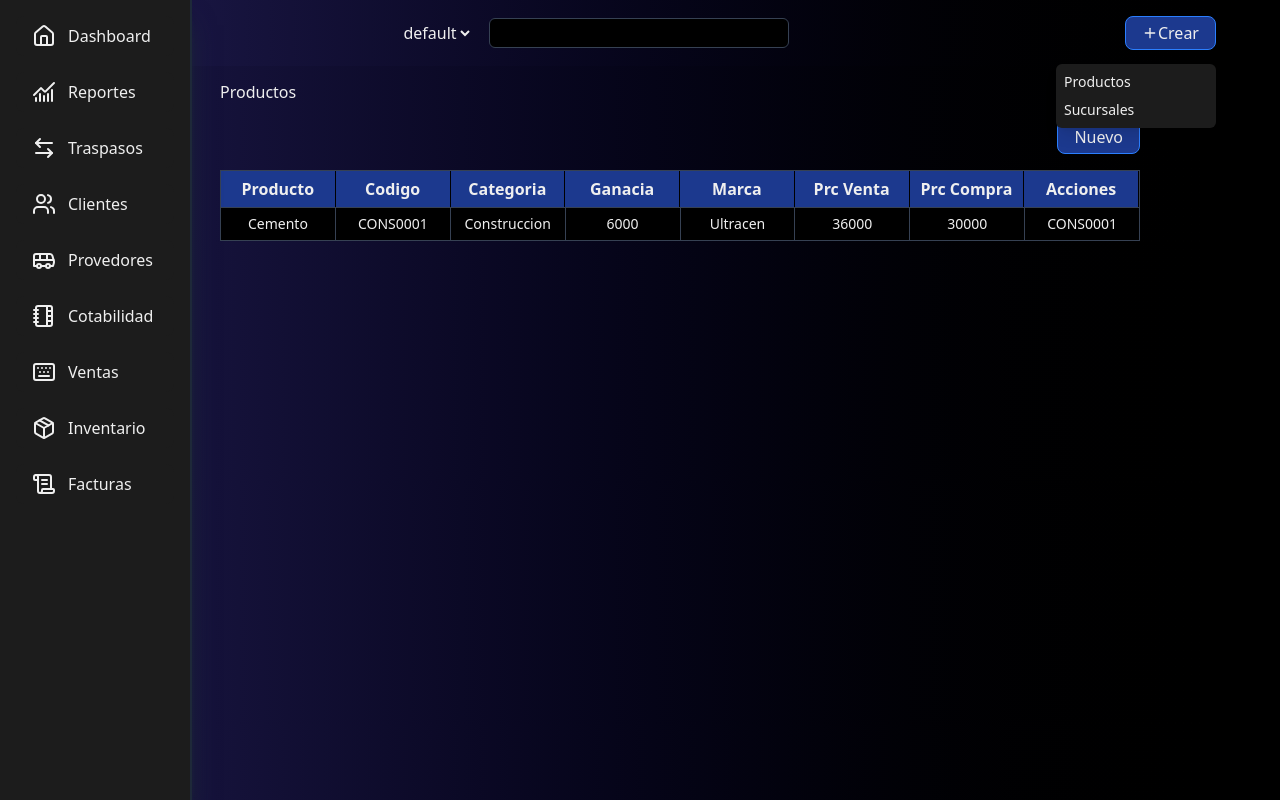
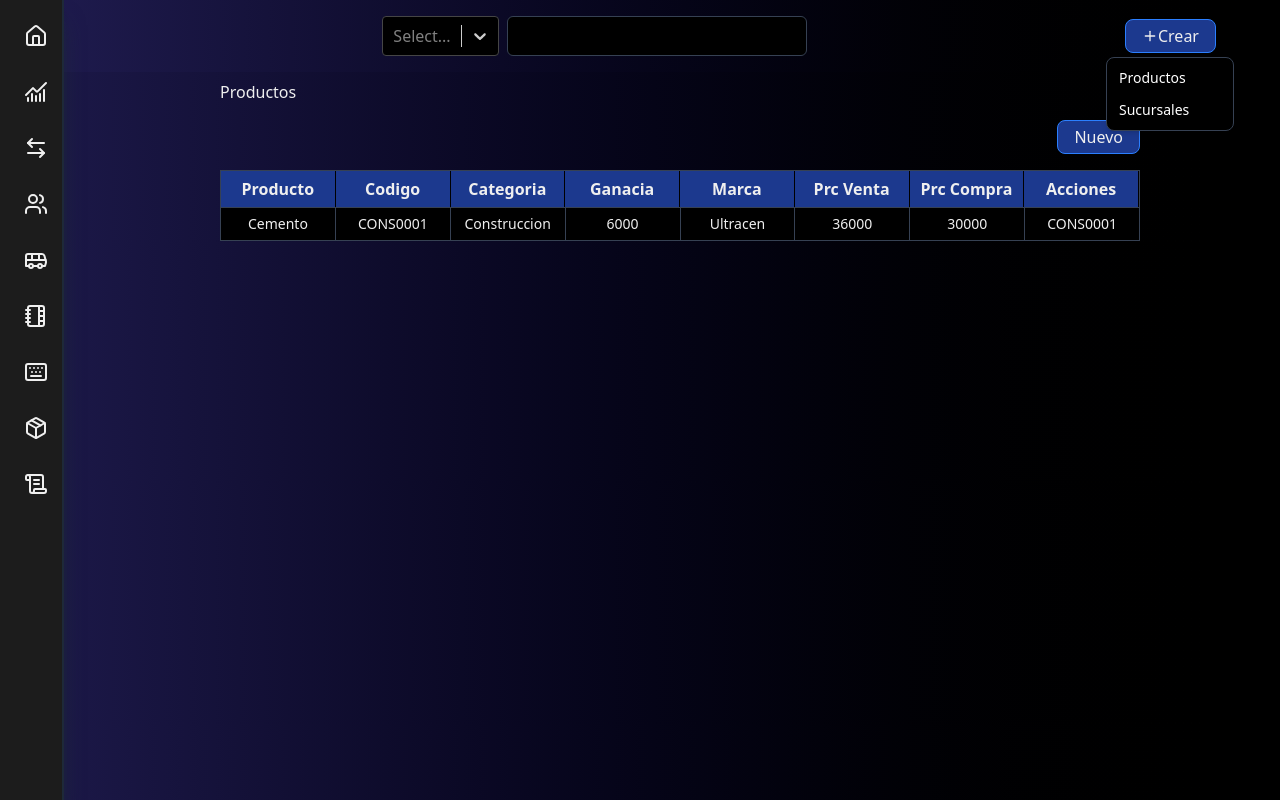
Before and after one commit to josuesss72/frontend-toolsflow, a Next.js app: page /dashboard/products in a window 1280 px wide. Both pictures are taken after a click on the button "Crear". Built offline with nearby package versions, Linux system fonts and the light colour scheme.

Commit message:
feat: agregar componentes de botón para eliminar y editar, y tabla de datos con paginación y filtrado

```diff
--- /dev/null
+++ b/src/app/components/buttons/ButtonDelete.tsx
@@ -0,0 +1,59 @@
+"use client";
+import React from "react";
+import { useRouter } from "next/navigation";
+import { useOpenModalStore } from "@/app/zustand/open-modal";
+import { Trash2 } from "lucide-react";
+import { toast } from "sonner";
+import axios from "axios";
+
+interface ButtonDeleteProps<DATA extends { id: string }> {
+	data: DATA;
+	apiRoute: string;
+}
+
+const ButtonDelete = <DATA extends { id: string }>({
+	data,
+	apiRoute,
+}: ButtonDeleteProps<DATA>) => {
+	const { setSelectedData, dataSelected } = useOpenModalStore();
+	const router = useRouter();
+
+	const handleConfirmDelete = async () => {
+		const id = dataSelected.id ? dataSelected.id : "";
+		return await axios
+			.delete(`/api/${apiRoute}/${id}/delete`)
+			.then((res) => {
+				if (res.data.status.ok) {
+					toast.success("Producto eliminado");
+					setSelectedData(null);
+					router.refresh();
+				}
+			})
+			.catch((error) => {
+				toast.error("Error al eliminar");
+			});
+	};
+
+	return (
+		<button
+			className="cursor-pointer flex items-center gap-2"
+			onClick={() => {
+				setSelectedData(data);
+				toast("Estas seguro que quieres eliminar este producto?", {
+					action: {
+						label: "Confirmar",
+						onClick: () => {
+							toast.promise(handleConfirmDelete(), {
+								loading: "Eliminando...",
+							});
+						},
+					},
+				});
+			}}
+		>
+			<Trash2 className="w-4 h-4 text-red-400" /> Eliminar
+		</button>
+	);
+};
+
+export default ButtonDelete;
--- /dev/null
+++ b/src/app/components/buttons/ButtonEdit.tsx
@@ -0,0 +1,38 @@
+"use client";
+import ModalCreate from "@/app/components/modals/ModalCreate";
+import React from "react";
+import { Edit } from "lucide-react";
+import { useOpenModalStore } from "@/app/zustand/open-modal";
+import Cookies from "js-cookie";
+
+interface ButtonEditProps<T> {
+	data: T;
+	cookieKey: string;
+	formComponent: React.ReactNode;
+}
+
+const ButtonEdit = <T,>({
+	data,
+	cookieKey,
+	formComponent,
+}: ButtonEditProps<T>) => {
+	const { setIsOpen } = useOpenModalStore();
+	const handleClick = () => {
+		setIsOpen("edit", true);
+		Cookies.set(cookieKey, JSON.stringify(data));
+	};
+	return (
+		<ModalCreate
+			classNameBtn="cursor-pointer"
+			text="Rellena bien todos los campos para tener una mejor organizacion"
+			title="Editar"
+			textBtn={<Edit className="w-4 h-4 text-white" />}
+			handler={handleClick}
+			type="edit"
+		>
+			{formComponent}
+		</ModalCreate>
+	);
+};
+
+export default ButtonEdit;
--- a/src/app/components/errors/Errors.tsx
+++ b/src/app/components/errors/Errors.tsx
@@ -1,20 +1,31 @@
+import { toast, Toaster } from "sonner";
+import { useEffect } from "react";
+
 type Props = {
-  errors: object;
+	errors: Record<string, { message?: string }>;
 };
 
+/**
+ * Este componente recibe un objeto con errores y los muestra en una lista con un estilo de alerta en la parte inferior derecha de la pantalla
+ * @param {object} errors - objeto con errores
+ * @returns {JSX.Element} - lista de errores
+ */
 function Errors({ errors }: Props) {
-  return (
-    <div className="fixed flex flex-col right-2 bottom-2 gap-4 font-sans">
-      {Object.entries(errors).map(([key, value]) => (
-        <p
-          className="text-red-700 text-base animation-messages bg-[var(--primary-color-300)] rounded-sm border-[1px] border-[var(--primary-color-400)] p-4"
-          key={key}
-        >
-          {`${value?.message?.toString()}`}
-        </p>
-      ))}
-    </div>
-  );
+	useEffect(() => {
+		const errorMessages = Object.values(errors);
+		if (errorMessages.length > 0) {
+			toast.error(errorMessages[0]?.message);
+		}
+	}, [errors]);
+
+	return (
+		<Toaster
+			position="top-center"
+			theme="dark"
+			expand={true}
+			richColors={true}
+		/>
+	);
 }
 
 export default Errors;
--- a/src/app/components/header/Header.tsx
+++ b/src/app/components/header/Header.tsx
@@ -1,14 +1,25 @@
+"use client";
 import React from "react";
 import ButtonCreate from "./components/ButtonCreate";
+import Select from "react-select";
+import { selectStyle } from "../select-style";
 
 const Header = () => {
 	return (
 		<header className="flex fixed back_gradient left-16 right-0 justify-between items-center py-4 pr-16">
-			<article className="flex items-center gap-4 mx-auto">
-				<select name="" id="">
-					<option value="">default</option>
-				</select>
-				<form action="">
+			<article className="mx-auto">
+				<form action="" className="flex gap-2">
+					<Select
+						styles={selectStyle}
+						classNamePrefix="select"
+						options={[
+							{ value: "all", label: "Todo" },
+							{ value: "suppliers", label: "Proveedores" },
+							{ value: "clients", label: "Clientes" },
+							{ value: "invoices", label: "Facturas" },
+						]}
+						isClearable
+					/>
 					<input
 						type="text"
 						className="w-[300px] p-0.5 border-[1px] focus:outline-none border-gray-700 rounded-sm bg-black"
--- a/src/app/components/header/components/ButtonCreate.tsx
+++ b/src/app/components/header/components/ButtonCreate.tsx
@@ -1,42 +1,30 @@
 "use client";
 import { Plus } from "lucide-react";
-import React, { useState } from "react";
-import { motion } from "framer-motion";
+import React from "react";
 import Link from "next/link";
+import {
+	DropdownMenu,
+	DropdownMenuContent,
+	DropdownMenuItem,
+	DropdownMenuTrigger,
+} from "@/components/ui/dropdown-menu";
 
 const ButtonCreate = () => {
-	const [isOpen, setIsOpen] = useState(false);
 	return (
-		<div className="relative">
-			<button onMouseEnter={() => setIsOpen(true)} className="btn_segundary">
+		<DropdownMenu>
+			<DropdownMenuTrigger className="btn_segundary">
 				<Plus className="h-4 w-4" />
 				Crear
-			</button>
-			{isOpen && (
-				<motion.ul
-					initial={{
-						opacity: 0,
-						scale: 0,
-					}}
-					animate={{
-						scale: 1,
-						opacity: 1,
-					}}
-					onMouseLeave={() => setIsOpen(false)}
-					className={`absolute flex flex-col gap-2 text-sm top-12 right-0 bg-[var(--background)] shadow-lg rounded-sm p-2 w-40`}
-				>
-					<Link href={"/dashboard/products"} className="hover:text-blue-300">
-						Productos
-					</Link>
-					<Link
-						href={"/dashboard/headquarters"}
-						className="hover:text-blue-300"
-					>
-						Sucursales
-					</Link>
-				</motion.ul>
-			)}
-		</div>
+			</DropdownMenuTrigger>
+			<DropdownMenuContent className="bg-black text-white border-gray-700">
+				<DropdownMenuItem className="hover:bg-gray-700">
+					<Link href={"/dashboard/products"}>Productos</Link>
+				</DropdownMenuItem>
+				<DropdownMenuItem className="hover:bg-gray-700">
+					<Link href={"/dashboard/headquarters"}>Sucursales</Link>
+				</DropdownMenuItem>
+			</DropdownMenuContent>
+		</DropdownMenu>
 	);
 };
 
--- a/src/app/components/modals/Modal.tsx
+++ b/src/app/components/modals/Modal.tsx
@@ -13,13 +13,13 @@ const Modal = ({ children, type }: ModalProps) => {
 	return (
 		<div
 			onClick={() => setIsOpen(type, false)}
-			className="fixed inset-0 bg-black/40 flex items-center justify-center"
+			className="fixed z-50 inset-0 bg-black/40 flex items-center justify-center"
 		>
 			<motion.article
 				initial={{ opacity: 0, scale: 0.8 }}
 				animate={{ opacity: 1, scale: 1 }}
 				onClick={(e) => e.stopPropagation()}
-				className="bg-[var(--background)] flex flex-col gap-4 border-[1px] border-[var(--primary-color-300)] shadow-lg shadow-black rounded-sm p-4  max-w-[400px]"
+				className="bg-[var(--background)] flex flex-col gap-4 border-[1px] border-[var(--primary-color-300)] shadow-lg shadow-black rounded-sm p-4 w-fit h-fit"
 			>
 				{children}
 			</motion.article>
--- a/src/app/components/modals/ModalCreate.tsx
+++ b/src/app/components/modals/ModalCreate.tsx
@@ -25,15 +25,15 @@ const ModalCreate = ({
 	const { isOpen } = useOpenModalStore();
 	return (
 		<>
-			<button onClick={handler} className={classNameBtn}>
+			<button type="button" onClick={handler} className={classNameBtn}>
 				{textBtn}
 			</button>
 			{isOpen[type] && (
 				<Modal type={type}>
 					<h2 className="font-semibold text-xl">{title}</h2>
-					<p className="text-sm text-[var(--text-color-segundary)] w-[90%]">
+					<div className=" text-sm text-[var(--text-color-segundary)]">
 						{text}
-					</p>
+					</div>
 					{children}
 				</Modal>
 			)}
--- /dev/null
+++ b/src/app/components/select-style.ts
@@ -0,0 +1,50 @@
+export const selectStyle = {
+	control: (base: any) => ({
+		...base,
+		backgroundColor: "black", // fondo
+		borderColor: "#454545", // azul Tailwind
+		minHeight: "40px",
+	}),
+	menu: (base: any) => ({
+		...base,
+		backgroundColor: "black",
+		zIndex: 100,
+	}),
+	input: (base: any) => ({
+		...base,
+		color: "white", // Cambia el color del texto que escribes
+		fontWeight: "light",
+	}),
+	singleValue: (base: any) => ({
+		...base,
+		color: "white",
+		fontWeight: "semibold",
+	}),
+	option: (base: any, { isFocused, isSelected }: any) => ({
+		...base,
+		backgroundColor: isSelected
+			? "#454545"
+			: isFocused
+			? "#454545"
+			: "transparent",
+		color: isSelected ? "white" : "#ffffff",
+		cursor: "pointer",
+	}),
+	multiValue: (base: any) => ({
+		...base,
+		backgroundColor: "#454545", // azul claro
+		color: "#ffffff",
+	}),
+	multiValueLabel: (base: any) => ({
+		...base,
+		color: "#ffffff",
+	}),
+	multiValueRemove: (base: any) => ({
+		...base,
+		color: "#ffffff",
+		":hover": {
+			backgroundColor: "#bfdbfe",
+			color: "#1e3a8a",
+		},
+	}),
+};
--- /dev/null
+++ b/src/app/components/tables/DataTable.tsx
@@ -0,0 +1,182 @@
+"use client";
+
+import {
+	ColumnDef,
+	ColumnFiltersState,
+	flexRender,
+	getCoreRowModel,
+	getFilteredRowModel,
+	getPaginationRowModel,
+	getSortedRowModel,
+	SortingState,
+	useReactTable,
+	VisibilityState,
+} from "@tanstack/react-table";
+import { ChevronDown } from "lucide-react";
+import {
+	Table,
+	TableBody,
+	TableCell,
+	TableHead,
+	TableHeader,
+	TableRow,
+} from "@/components/ui/table";
+import { useState } from "react";
+import {
+	DropdownMenu,
+	DropdownMenuCheckboxItem,
+	DropdownMenuContent,
+	DropdownMenuTrigger,
+} from "@/components/ui/dropdown-menu";
+import { Button } from "@/components/ui/button";
+import { Toaster } from "sonner";
+
+interface DataTableProps<TData, TValue> {
+	columns: ColumnDef<TData, TValue>[];
+	data: TData[];
+}
+
+export function DataTable<TData, TValue>({
+	columns,
+	data,
+}: DataTableProps<TData, TValue>) {
+	const [sorting, setSorting] = useState<SortingState>([]);
+	const [columnFilters, setColumnFilters] = useState<ColumnFiltersState>([]);
+	const [columnVisibility, setColumnVisibility] = useState<VisibilityState>({});
+	const [rowSelection, setRowSelection] = useState({});
+	const table = useReactTable({
+		data,
+		columns,
+		onSortingChange: setSorting,
+		onColumnFiltersChange: setColumnFilters,
+		getCoreRowModel: getCoreRowModel(),
+		getPaginationRowModel: getPaginationRowModel(),
+		getSortedRowModel: getSortedRowModel(),
+		getFilteredRowModel: getFilteredRowModel(),
+		onColumnVisibilityChange: setColumnVisibility,
+		onRowSelectionChange: setRowSelection,
+		state: {
+			sorting,
+			columnFilters,
+			columnVisibility,
+			rowSelection,
+		},
+	});
+	return (
+		<div className="w-full">
+			<Toaster position="top-center" theme="dark" />
+			<div className="flex items-center py-4">
+				<DropdownMenu>
+					<DropdownMenuTrigger asChild>
+						<Button variant="outline" className="ml-auto border-gray-700">
+							Columns <ChevronDown />
+						</Button>
+					</DropdownMenuTrigger>
+					<DropdownMenuContent
+						className="bg-black text-white border-gray-700"
+						align="end"
+					>
+						{table
+							.getAllColumns()
+							.filter((column) => column.getCanHide())
+							.map((column) => {
+								return (
+									<DropdownMenuCheckboxItem
+										key={column.id}
+										className="capitalize"
+										checked={column.getIsVisible()}
+										onCheckedChange={(value) =>
+											column.toggleVisibility(!!value)
+										}
+									>
+										{column.id}
+									</DropdownMenuCheckboxItem>
+								);
+							})}
+					</DropdownMenuContent>
+				</DropdownMenu>
+			</div>
+			<div className="overflow-hidden rounded-md border border-gray-700 bg-black">
+				<Table>
+					<TableHeader>
+						{table.getHeaderGroups().map((headerGroup) => (
+							<TableRow
+								className="border-b-[1px] border-gray-700"
+								key={headerGroup.id}
+							>
+								{headerGroup.headers.map((header) => {
+									return (
+										<TableHead className="uppercase font-bold" key={header.id}>
+											{header.isPlaceholder
+												? null
+												: flexRender(
+														header.column.columnDef.header,
+														header.getContext()
+												  )}
+										</TableHead>
+									);
+								})}
+							</TableRow>
+						))}
+					</TableHeader>
+					<TableBody>
+						{table.getRowModel().rows?.length ? (
+							table.getRowModel().rows.map((row) => (
+								<TableRow
+									className="border-b-[1px] border-gray-700"
+									key={row.id}
+									data-state={row.getIsSelected() && "selected"}
+								>
+									{row.getVisibleCells().map((cell) => (
+										<TableCell
+											className="font-semibold uppercase text-xs"
+											key={cell.id}
+										>
+											{flexRender(
+												cell.column.columnDef.cell,
+												cell.getContext()
+											)}
+										</TableCell>
+									))}
+								</TableRow>
+							))
+						) : (
+							<TableRow>
+								<TableCell
+									colSpan={columns.length}
+									className="h-24 text-center"
+								>
+									No results.
+								</TableCell>
+							</TableRow>
+						)}
+					</TableBody>
+				</Table>
+			</div>
+			<div className="flex items-center justify-end space-x-2 py-4">
+				<div className="text-muted-foreground flex-1 text-sm">
+					{table.getFilteredSelectedRowModel().rows.length} of{" "}
+					{table.getFilteredRowModel().rows.length} row(s) selected.
+				</div>
+				<div className="space-x-2">
+					<Button
+						variant="outline"
+						size="sm"
+						onClick={() => table.previousPage()}
+						disabled={!table.getCanPreviousPage()}
+					>
+						Previous
+					</Button>
+					<Button
+						variant="outline"
+						size="sm"
+						onClick={() => table.nextPage()}
+						disabled={!table.getCanNextPage()}
+					>
+						Next
+					</Button>
+				</div>
+			</div>
+		</div>
+	);
+}
```
